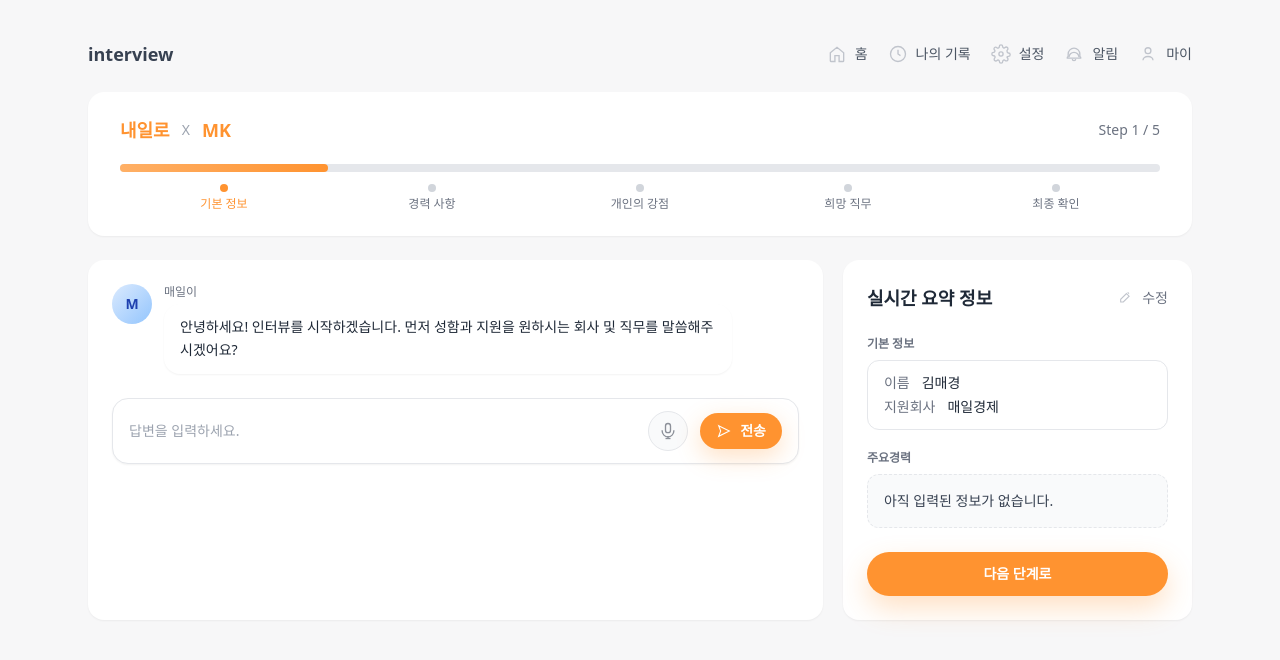
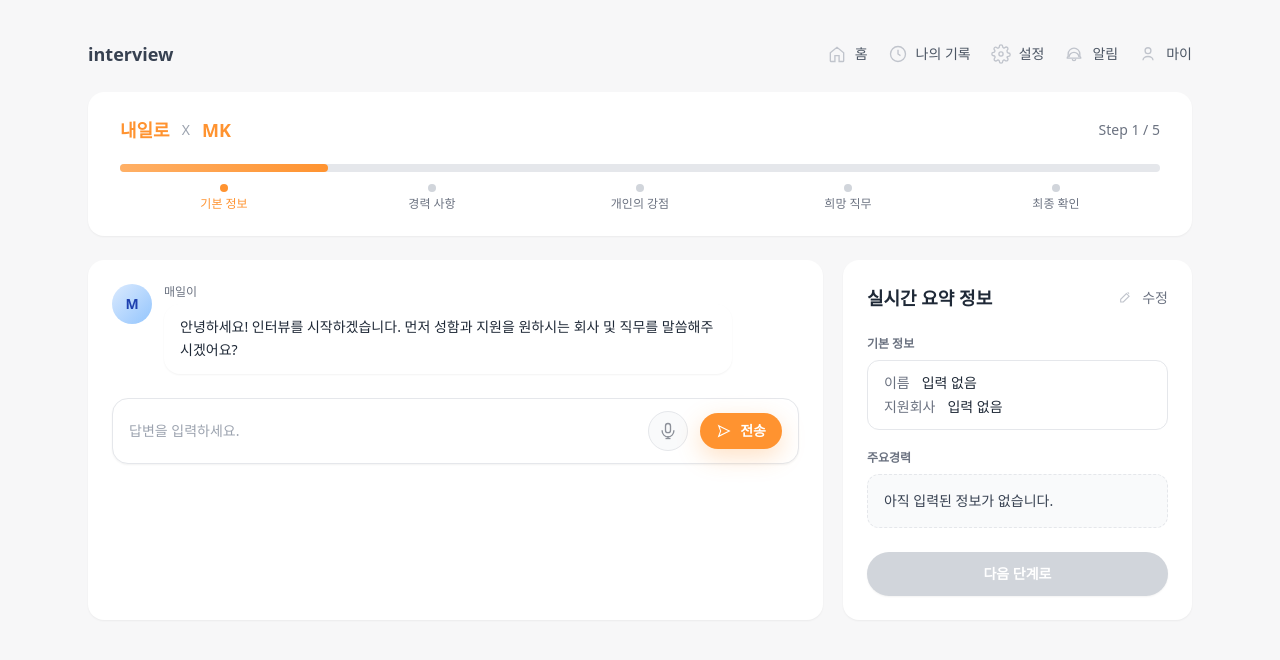
Before and after one commit to shark-family/AX-Hackathon, a React (Vite) app: page /interview in a window 1280 px wide. Shown: the top 660 px of the page. Built offline with nearby package versions, Linux system fonts and the light colour scheme; a web font is replaced by a local one.

Commit message:
[FIX] 인터뷰 페이지 상태변경

```diff
--- a/src/pages/InterviewPage.tsx
+++ b/src/pages/InterviewPage.tsx
@@ -32,7 +32,8 @@ export default function InterviewPage() {
   const steps = ["기본 정보", "경력 사항", "개인의 강점", "희망 직무", "최종 확인"]
   const [currentStep, setCurrentStep] = useState(0)
   const [inputValue, setInputValue] = useState("")
-  const [displayName, setDisplayName] = useState("지원자")
+  const [displayName, setDisplayName] = useState("")
+  const [companyName, setCompanyName] = useState("")
   const [answers, setAnswers] = useState({
     basic: "",
     career: "",
@@ -43,17 +44,68 @@ export default function InterviewPage() {
 
   const progressPercent = ((currentStep + 1) / steps.length) * 100
 
-  const extractName = (text: string) => {
-    const regex = /(?:이름은|이름이|제\s*이름은)\s*([가-힣A-Za-z]+)/
-    const match = text.match(regex)
-    if (match?.[1]) return match[1]
-    const tokens = text.split(/\s+/).filter((t) => t && !["제", "저는", "저", "입니다", "이고"].includes(t))
-    const candidate = tokens.find((t) => /^[가-힣A-Za-z]{2,}$/.test(t))
-    return candidate
+  const extractNameAndCompany = (text: string) => {
+    // 쉼표로 구분된 경우: "김매경, 삼성" -> 첫 번째는 이름, 두 번째는 회사
+    if (text.includes(",")) {
+      const parts = text.split(",").map((p) => p.trim())
+      if (parts.length >= 2) {
+        const name = parts[0].replace(/^(제|저는|저)\s*이름은?\s*/i, "").trim()
+        const company = parts[1].replace(/^(지원|회사|희망|직무)\s*(?:은|는|이|가)?\s*/i, "").trim()
+        if (name && /^[가-힣]{2,}$/.test(name)) {
+          return { name, company: company || "" }
+        }
+      }
+    }
+
+    // 이름 먼저 찾기 (한글 이름 패턴: 성씨 + 이름)
+    const namePatterns = [
+      /(?:이름은|이름이|제\s*이름은|이름|저는|저)\s*([가-힣]{2,4})/,
+      /^([가-힣]{2,4})(?:\s|,|$)/, // 시작 부분의 한글 이름
+    ]
+
+    let foundName = ""
+    for (const pattern of namePatterns) {
+      const match = text.match(pattern)
+      if (match?.[1] && /^[가-힣]{2,4}$/.test(match[1])) {
+        foundName = match[1]
+        break
+      }
+    }
+
+    // 이름을 제외한 나머지 텍스트에서 회사 찾기
+    const remainingText = foundName ? text.replace(foundName, "").trim() : text
+
+    // 회사명 패턴
+    const companyPatterns = [
+      /(?:지원|회사|희망|원하시는\s*회사|지원을\s*원하시는\s*회사|직무)\s*(?:은|는|이|가)?\s*([가-힣A-Za-z]+)/,
+      /([가-힣]{2,}(?:경제|전자|기업|그룹|회사|은행|증권|보험))/,
+    ]
+
+    let foundCompany = ""
+    for (const pattern of companyPatterns) {
+      const match = remainingText.match(pattern)
+      if (match?.[1] && match[1].length >= 2) {
+        foundCompany = match[1]
+        break
+      }
+    }
+
+    // 회사명 키워드 직접 검색
+    if (!foundCompany) {
+      const companyKeywords = ["매일경제", "매경", "삼성", "LG", "SK", "현대", "네이버", "카카오", "KT", "롯데"]
+      for (const keyword of companyKeywords) {
+        if (remainingText.includes(keyword)) {
+          foundCompany = keyword === "매경" ? "매일경제" : keyword
+          break
+        }
+      }
+    }
+
+    return { name: foundName || "", company: foundCompany || "" }
   }
 
   const getPromptForStep = (step: number) => {
-    const name = displayName || "지원자"
+    const name = displayName || "지원자님"
     if (step === 0)
       return "안녕하세요! 인터뷰를 시작하겠습니다. 먼저 성함과 지원을 원하시는 회사 및 직무를 말씀해주시겠어요?"
     if (step === 1) return "이전에는 어떤 회사에서 업무를 하셨나요? 또, 어떤 성과를 내셨나요?"
@@ -81,8 +133,9 @@ export default function InterviewPage() {
     }
 
     if (currentStep === 0) {
-      const name = extractName(trimmed)
+      const { name, company } = extractNameAndCompany(trimmed)
       if (name) setDisplayName(name)
+      if (company) setCompanyName(company)
     }
 
     setAnswers((prev) => ({ ...prev, [stepKeyMap[currentStep]]: trimmed }))
@@ -219,11 +272,15 @@ export default function InterviewPage() {
                   <div className="space-y-1">
                     <div className="flex items-center gap-3">
                       <span className="text-gray-500">이름</span>
-                      <span className="font-medium text-gray-800">김매경</span>
+                      <span className="font-medium text-gray-800">
+                        {displayName || "입력 없음"}
+                      </span>
                     </div>
                     <div className="flex items-center gap-3">
                       <span className="text-gray-500">지원회사</span>
-                      <span className="font-medium text-gray-800">매일경제</span>
+                      <span className="font-medium text-gray-800">
+                        {companyName || "입력 없음"}
+                      </span>
                     </div>
                   </div>
                 </div>
@@ -231,16 +288,25 @@ export default function InterviewPage() {
 
               <div className="space-y-2">
                 <div className="text-xs font-semibold text-gray-500">주요경력</div>
-                <div className="rounded-xl border border-dashed border-gray-200 bg-gray-50 px-4 py-4 text-sm text-gray-700">
-                  아직 입력된 정보가 없습니다.
+                <div className="rounded-xl border border-dashed border-gray-200 bg-gray-50 px-4 py-4 text-sm text-gray-700 whitespace-pre-line">
+                  {answers.career || "아직 입력된 정보가 없습니다."}
                 </div>
               </div>
             </div>
 
             <button
               onClick={() => navigate("/resume")}
-              className="mt-6 w-full rounded-full bg-[#ff9330] py-3 text-center text-sm font-semibold text-white shadow-sm hover:bg-[#f5851d]"
-              style={{ boxShadow: "0 12px 28px rgba(255,147,48,0.28)" }}
+              disabled={currentStep < steps.length - 1}
+              className={`mt-6 w-full rounded-full py-3 text-center text-sm font-semibold text-white shadow-sm transition ${
+                currentStep < steps.length - 1
+                  ? "bg-gray-300 cursor-not-allowed"
+                  : "bg-[#ff9330] hover:bg-[#f5851d]"
+              }`}
+              style={
+                currentStep >= steps.length - 1
+                  ? { boxShadow: "0 12px 28px rgba(255,147,48,0.28)" }
+                  : {}
+              }
             >
               다음 단계로
             </button>
```
